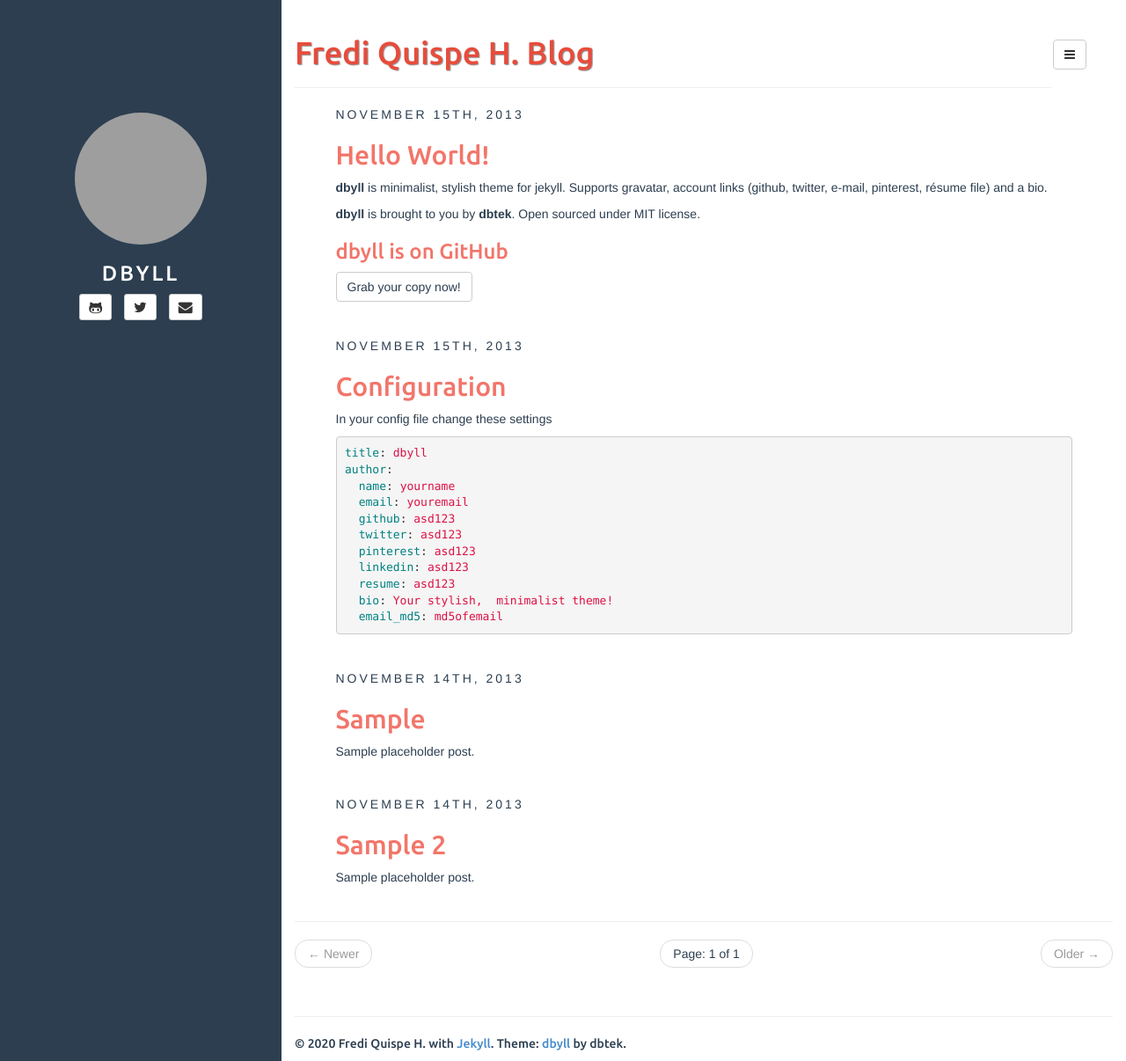
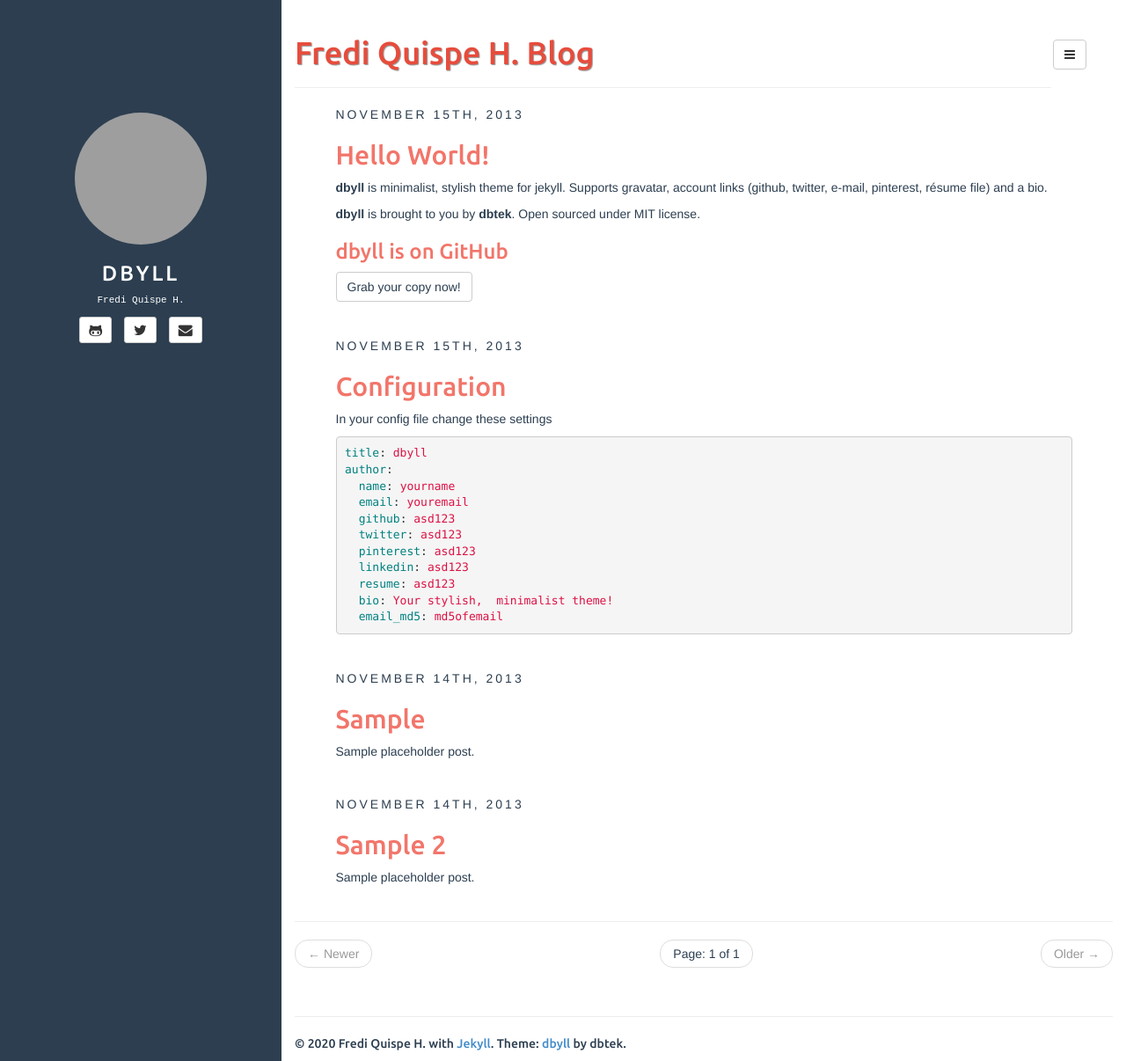
Before and after one commit to fredifqh/fredifqh.github.io, a Jekyll site: the page built from index.html, in a window 1280 px wide and 1206 px high. Shown: the whole window at 88% size. Built offline with Jekyll 4.4.1, drawn with Linux system fonts in a browser that asks for light colours; the list of posts is cut into pages by our own code; grey boxes are pictures that could not be loaded.

Commit message:
small change

```diff
--- a/_config.yml
+++ b/_config.yml
@@ -24,7 +24,7 @@ author:
   twitter: fredifqh
   pinterest: asd123
   linkedin: asd123
-  bio: ""
+  bio: Fredi Quispe H.
   email_md5: 726351295ec82e145928582f595aa3aa
 
 rss_path: feed.xml
```
